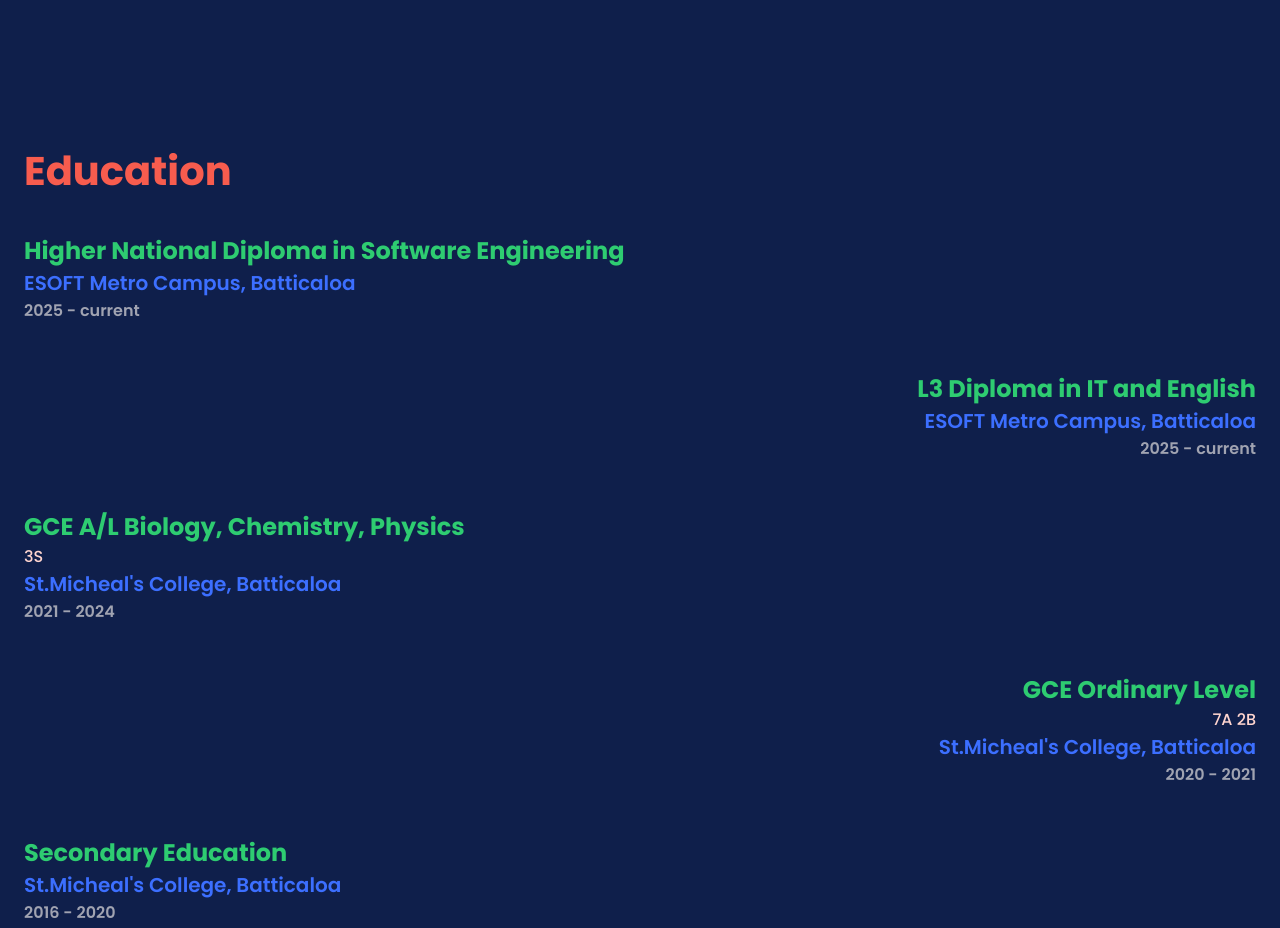
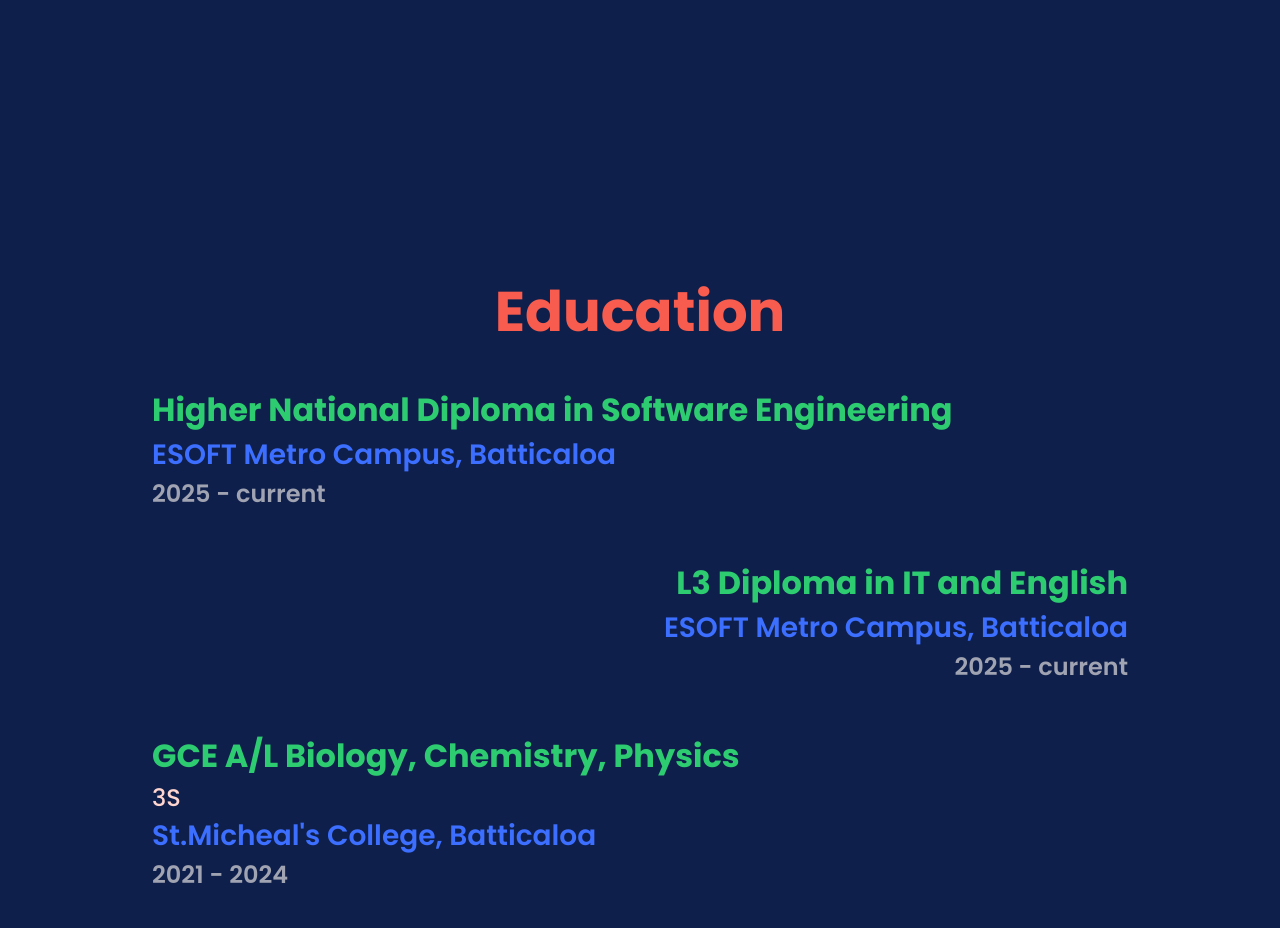
Before and after one commit to Mithu-Vulcan/MyPortfolio, a plain HTML site: page index.html in a window 1280 px wide. Shown: the part 722-1650 px from the top of the page. Drawn offline with Linux system fonts and the light colour scheme.

Commit message:
optimize to pbig screens

```diff
--- a/index.html
+++ b/index.html
@@ -72,7 +72,7 @@
         <img src="assets/vectors/vectorHero.png" alt="hero-vector">
     </section>
 
-    <section class="eduction" id="education">
+    <section class="education" id="education">
         <p class="title">Education</p>
         <div class="edu-items">
             <div class="edu-item">
--- a/style.css
+++ b/style.css
@@ -316,6 +316,26 @@ nav {
         border-radius: 0.8rem;
         color: white;
     }
+
+    .education {
+        padding: 8rem;
+    }
+    .title {
+        text-align: center;
+        font-size: 3.5rem;
+    }
+
+    .edu-name {
+        font-size: 2rem;
+    }
+
+    .edu-place {
+        font-size: 1.75rem;
+    }
+
+    .edu-duration, .edu-result {
+        font-size: 1.5rem;
+    }
 }
 
 @media (min-width: 1440px) {
```
